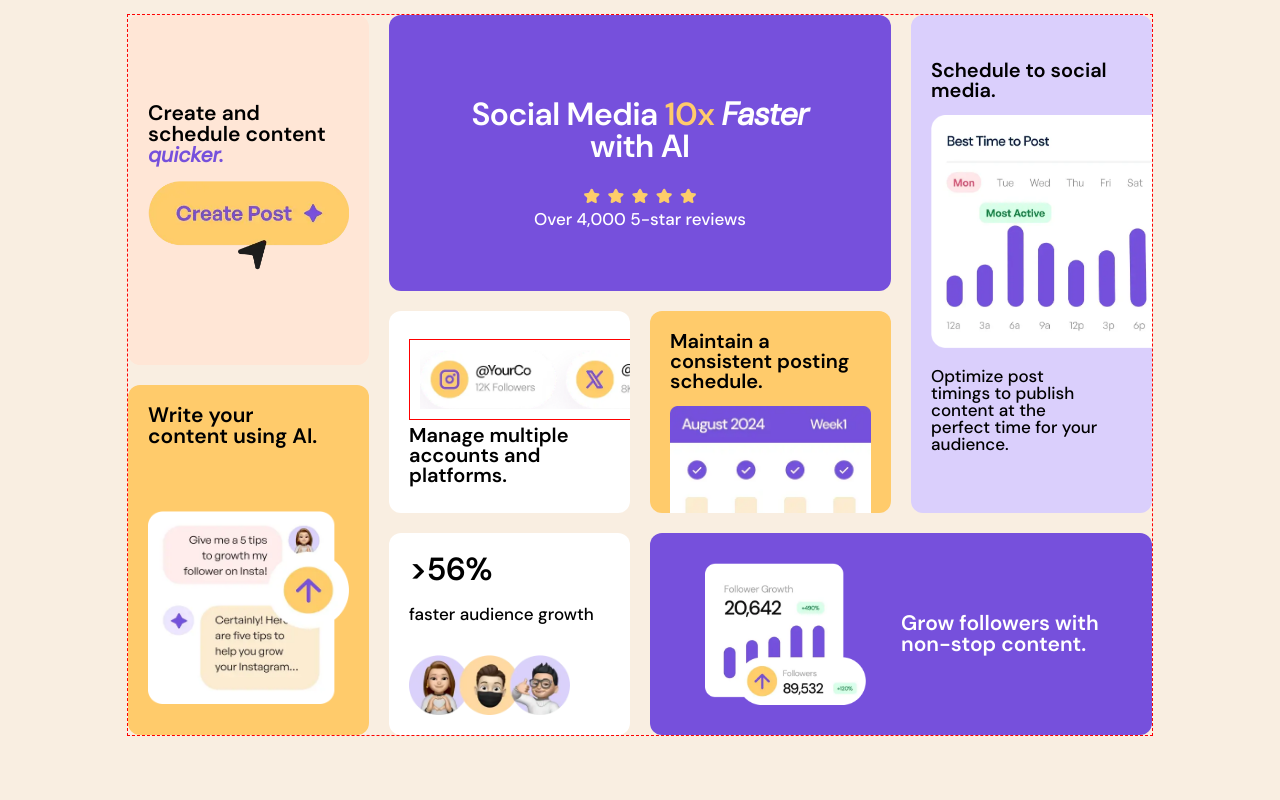
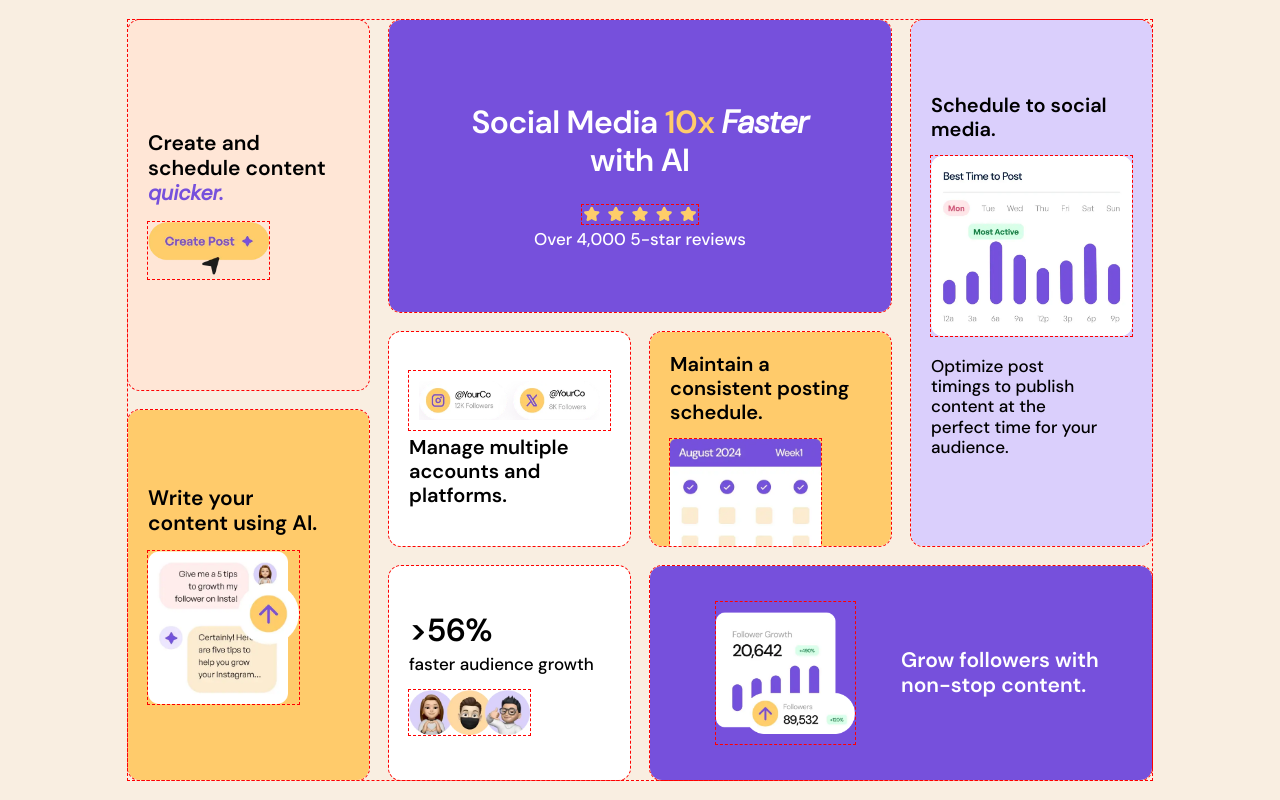
Before and after one commit to gillaercio/bento-grid-main, a plain HTML site: page index.html in a window 1280 px wide. Drawn offline with Linux system fonts and the light colour scheme.

Commit message:
Fixed desktop design resolution

```diff
--- a/assets/css/global.css
+++ b/assets/css/global.css
@@ -36,12 +36,12 @@ html {
   --normal-font: 'DMSans', sans-serif;
   --italic-font: 'DMSansItalic', sans-serif;
 
-  --text-title: 600 3.2rem/100% var(--normal-font);
-  --text-title-italic: 600 italic 3.2rem/100% var(--italic-font);
+  --text-title: 600 3.2rem/120% var(--normal-font);
+  --text-title-italic: 600 italic 3.2rem/120% var(--italic-font);
 
-  --text-subtitle: 600 2.1rem/100% var(--normal-font);
-  --text-subtitle-italic: 600 italic 2.1rem/100% var(--italic-font);
+  --text-subtitle: 600 2.1rem/120% var(--normal-font);
+  --text-subtitle-italic: 600 italic 2.1rem/120% var(--italic-font);
 
-  --text-lead: 600 2rem/100% var(--normal-font);
-  --text-body: 500 1.7rem/100% var(--normal-font);
+  --text-lead: 600 2rem/120% var(--normal-font);
+  --text-body: 500 1.7rem/120% var(--normal-font);
 }
--- a/assets/css/main.css
+++ b/assets/css/main.css
@@ -1,5 +1,6 @@
 body {
   display: grid;
+  /* height: 100vh; */
   align-items: center;
   justify-content: center;
   background-color: var(--Yellow-100);
@@ -10,6 +11,7 @@ body {
   padding: 25px 15px;
   display: grid;
   gap: 20px;
+  transition: width .3 ease-in-out, height .3  ease-in-out;
   outline: 1px dashed red;
 }
 
@@ -40,7 +42,7 @@ body {
 
 .post__image {
   width: 100%;
-  /* outline: 1px dashed red; */
+  outline: 1px dashed red;
 }
 
 .highlight-text {
@@ -52,7 +54,7 @@ body {
   padding: 20px 30px;
   height: 100%;
   /* overflow: hidden; */
-  /* outline: 1px dashed red; */
+  outline: 1px dashed red;
 }
 
 .post--five-stars {
@@ -148,16 +150,19 @@ body {
 @media screen and (min-width: 1024px) {
   body {
     display: grid;
+    height: 100vh;
     padding: 15px;
-    /* align-items: center; */
   }
 
   #content {
     display: grid;
-    height: 90vh;
     min-width: 1024px;
+    height: 768px;
+    max-height: 95vh;
+    /* height: 90vh; */
+    /* max-height: 768px; */
     padding: 0;
-    align-self: center;
+    /* align-self: center; */
     grid-template-columns: repeat(4,1fr);
     grid-template-rows: repeat(10,1fr);
     grid-template-areas:
@@ -171,6 +176,7 @@ body {
     "ai audience followers followers"
     "ai audience followers followers"
     "ai audience followers followers";
+    transition: width .3 ease-in-out, height .3  ease-in-out;
   }
 
   .post {
@@ -182,35 +188,31 @@ body {
 
   .post--schedule-content {
     grid-area: schedule;
-    /* min-height: 50%; */
   }
 
-  .post--schedule-content .post__image {
+  /* .post--schedule-content .post__image {
     width: 100%;
-  }
+  } */
 
   .post--five-stars {
     grid-area: stars;
-    /* min-height: 40%; */
   }
 
   .post--five-stars .post__image {
     width: 25%;
     justify-self: center;
-    /* margin-top: 0; */
   }
 
   .post--social-media {
     grid-area: media;
-    /* min-height: 60%; */
     text-align: left;
-    overflow: hidden;
+    /* overflow: hidden; */
   }
 
-  .post--social-media .post__image {
-    width: 130%;
+  /* .post--social-media .post__image {
+    width: 150%;
     justify-self: left;
-  }
+  } */
 
   .post--social-media .post__body {
     justify-self: left;
@@ -219,49 +221,43 @@ body {
 
   .post--using-ai {
     grid-area: ai;
-    align-content: space-between;
-    /* min-height: 50%; */
+    /* align-content: space-between; */
   }
 
-  .post--using-ai .post__image {
+  /* .post--using-ai .post__image {
     width: 100%;
     height: 90%;
-  }
+  } */
 
   .post--manage-accounts {
     grid-area: accounts;
     overflow: hidden;
-    /* min-height: 30%; */
   }
 
-  .post--manage-accounts .post__image {
+  /* .post--manage-accounts .post__image {
     width: 150%;
-    /* justify-self: left; */
-    border: 1px solid red;
-  }
+  } */
 
   .post--maintain-schedule {
     grid-area: maintain;
     align-content: start;
     overflow: hidden;
-    /* min-height: 30%; */
   }
 
-  .post--maintain-schedule .post__image {
+  /* .post--maintain-schedule .post__image {
     width: 100%;
     object-fit: cover;
     object-position: bottom;
-  }
+  } */
 
   .post--audience-growth {
     grid-area: audience;
-    align-content: space-between;
-    /* min-height: 30%; */
+    /* align-content: space-between; */
   }
 
-  .post--audience-growth .post__image {
+  /* .post--audience-growth .post__image {
     width: 80%;
-  }
+  } */
 
   .post--grow-followers {
     grid-area: followers;
@@ -270,7 +266,6 @@ body {
     grid-template-columns: repeat(2, 1fr);
     align-items: center;
     justify-items: space-around;
-    /* min-height: 30%; */
   }
 
   .post--grow-followers .post__subtitle {
@@ -279,7 +274,7 @@ body {
   }
 
   .post--grow-followers .post__image {
-    width: 70%;
+    width: 60%;
   }
 
   /* .post__title {
@@ -292,6 +287,14 @@ body {
   } */
 
   /* .post__lead {
-    font-size: clamp(2rem, 1.8rem + 1.666vw, 2.4rem);
+    font-size: clamp(1.4rem, 1.2rem + 1.666vw, 1.8rem);
+  } */
+
+  /* .post__body {
+    font-size: clamp(1.3rem, 1.1rem + 1.666vw, 1.5rem);
   } */
 }
+
+@media screen and (min-width: 1440px) {
+
+}
```
